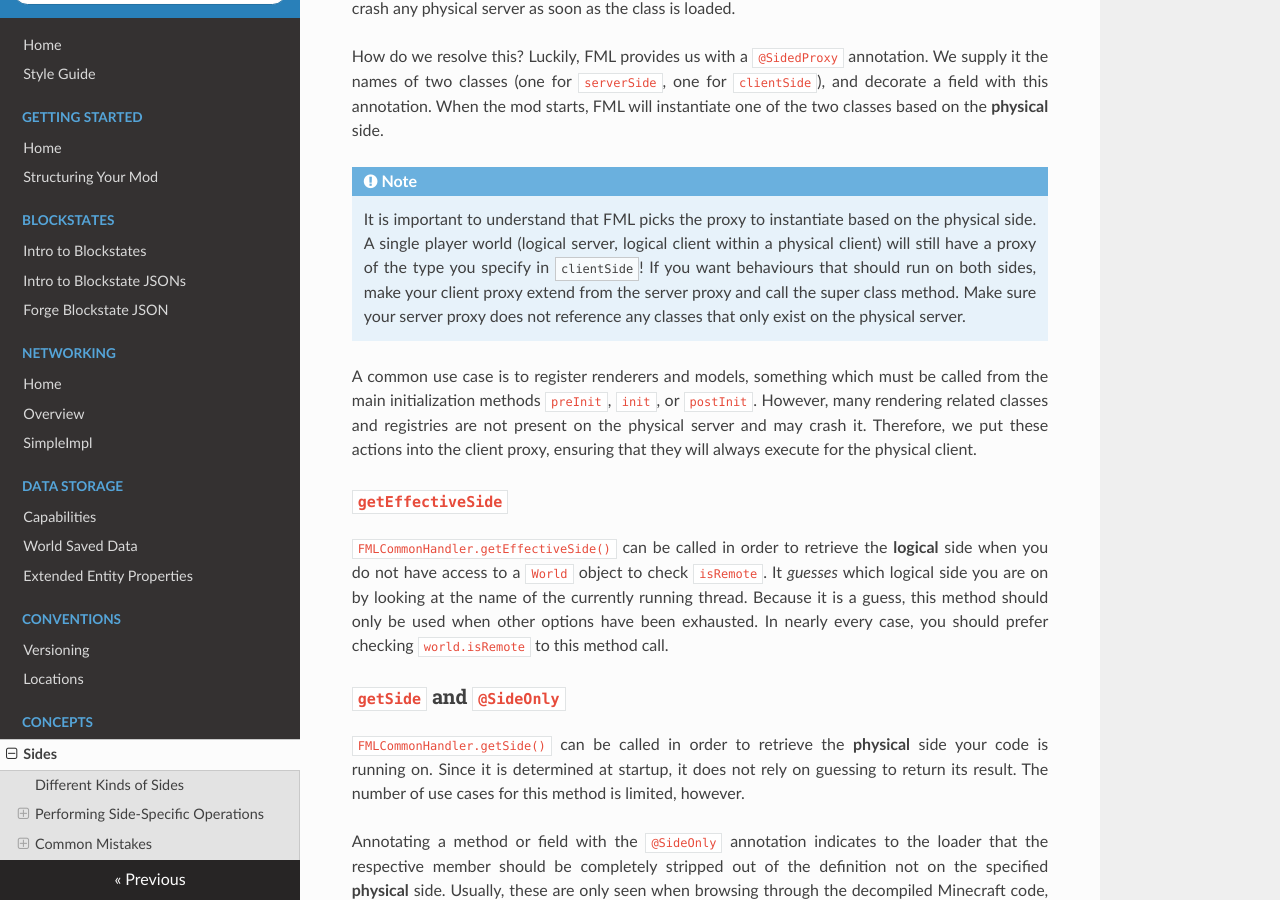
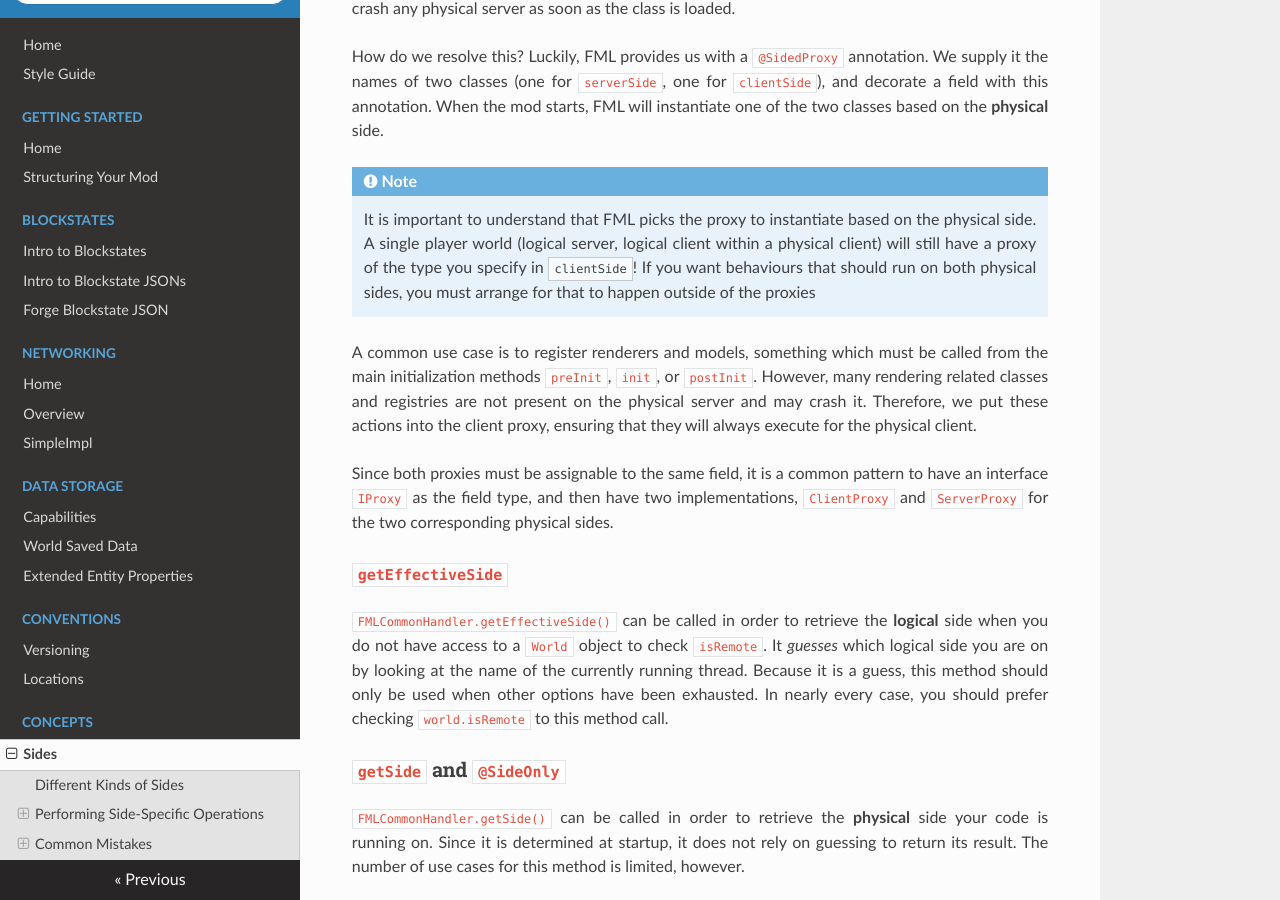
Before and after one commit to MinecraftForge/Documentation, an MkDocs documentation site: the page built from docs/concepts/sides.md, in a window 1280 px wide and 900 px high, scrolled down 1585 px. Built offline with MkDocs 1.6.1, drawn with Linux system fonts in a browser that asks for light colours; nearby versions of some CDN libraries; old or Windows-style settings are respelled for this version of MkDocs.

Commit message:
Update siding rtd to remove sketchy proxy advice

```diff
--- a/docs/concepts/sides.md
+++ b/docs/concepts/sides.md
@@ -34,9 +34,11 @@ How do we resolve this? Luckily, FML provides us with a `@SidedProxy` annotation
 
 !!! note
 
-    It is important to understand that FML picks the proxy to instantiate based on the physical side. A single player world (logical server, logical client within a physical client) will still have a proxy of the type you specify in `clientSide`! If you want behaviours that should run on both sides, make your client proxy extend from the server proxy and call the super class method. Make sure your server proxy does not reference any classes that only exist on the physical server.
+    It is important to understand that FML picks the proxy to instantiate based on the physical side. A single player world (logical server, logical client within a physical client) will still have a proxy of the type you specify in `clientSide`! If you want behaviours that should run on both physical sides, you must arrange for that to happen outside of the proxies
 
 A common use case is to register renderers and models, something which must be called from the main initialization methods `preInit`, `init`, or `postInit`. However, many rendering related classes and registries are not present on the physical server and may crash it. Therefore, we put these actions into the client proxy, ensuring that they will always execute for the physical client.
+
+Since both proxies must be assignable to the same field, it is a common pattern to have an interface `IProxy` as the field type, and then have two implementations, `ClientProxy` and `ServerProxy` for the two corresponding physical sides.
 
 ### `getEffectiveSide`
 
```
